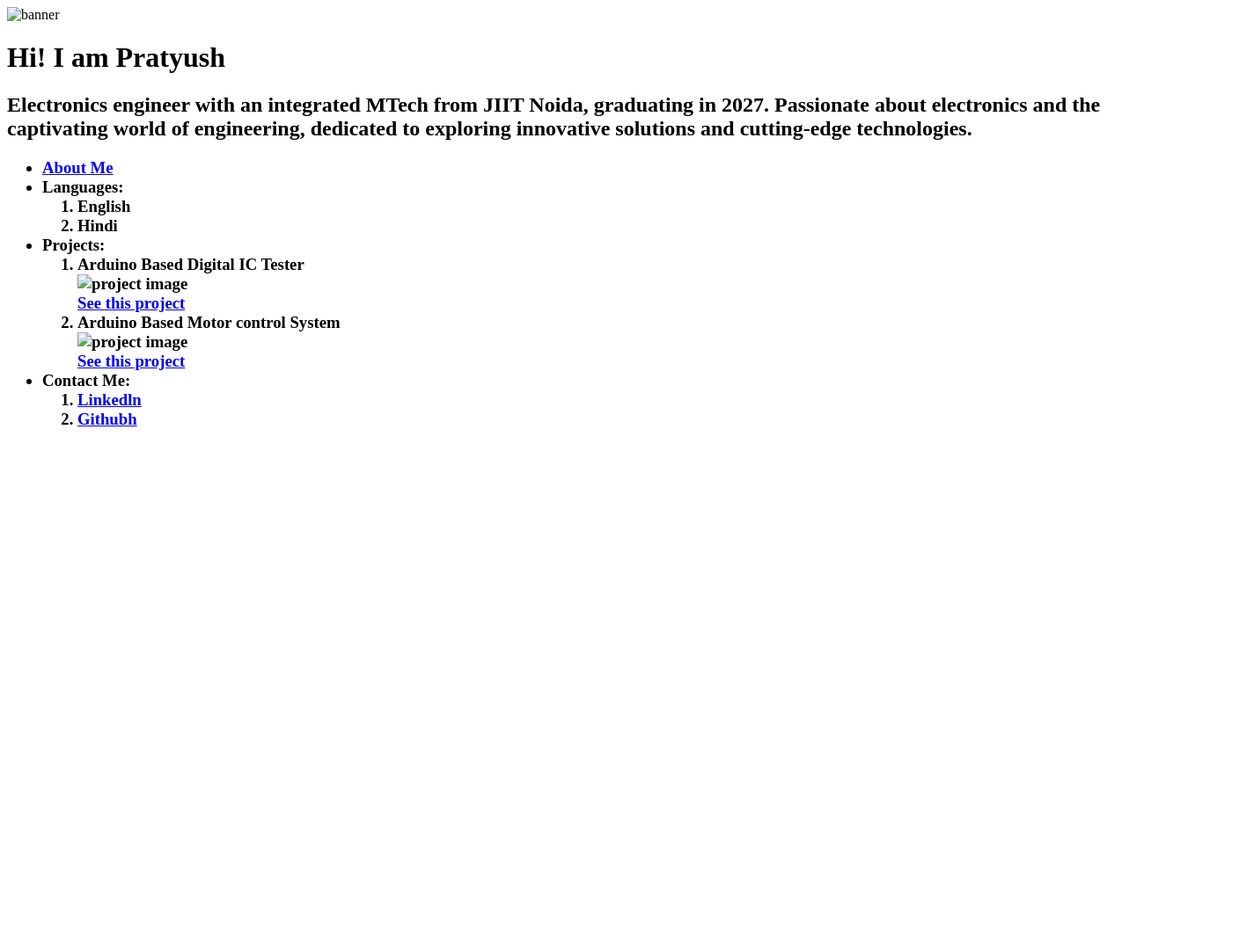
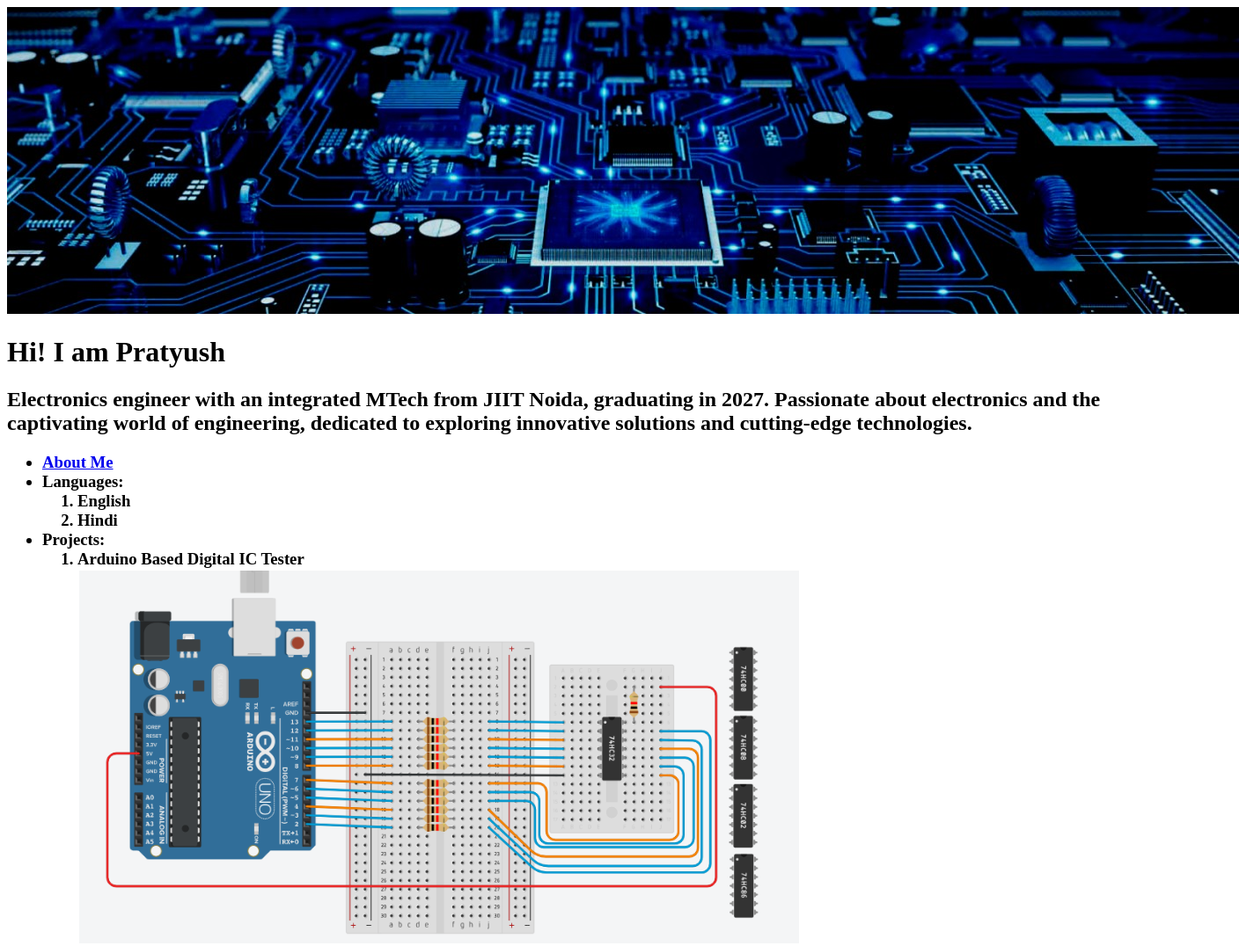
Before and after one commit to PratyushShubh/HTML-portfolio, a plain HTML site: page index.html in a window 1280 px wide. Shown: the top 1076 px of the page at 88% size, 1408 px wide, since content can reach past the window. Before the commit the page ends 800 px from the top, so only its background shows below. Drawn offline with Linux system fonts and the light colour scheme.

Commit message:
index.html

```diff
--- a/index.html
+++ b/index.html
@@ -6,7 +6,7 @@
     <title>My Portfolio</title>
 </head>
 <body>
-    <img src="./images/banner.jpg" alt="banner">
+    <img src="./banner.jpg" alt="banner">
     <h1>Hi! I am Pratyush</h1>
     <h2>Electronics engineer with an integrated MTech from JIIT Noida,
         graduating in 2027. Passionate about electronics and the captivating world of engineering,
@@ -24,10 +24,10 @@
             <li>Projects:
             <ol>
                 <li>Arduino Based Digital IC Tester</li>
-                <img src="./images/ic_tester_pic.png" alt="project image">
+                <img src="./ic_tester_pic.png" alt="project image">
                <br> <a href="https://www.tinkercad.com/things/jrJrr3QDXQM-digital-quad-ic-tester-?sharecode=rjQyVIeUEjUahIuOyxL5ftCA9hx6Im8l_COoYWAIWEs">See this project</a>
                 <li>Arduino Based Motor control System</li>
-                <img src="./images/motor_car_pic.png" alt="project image">
+                <img src="./motor_car_pic.png" alt="project image">
                 <br><a href="https://www.tinkercad.com/things/gyAEKhraVgw-arduino-car-l4?sharecode=O0ewfp8wHcU5zTxAFwvV4PYrQKPWl-8aL0FBwoPj9ko">See this project</a>
             </ol>
             </li>
```
